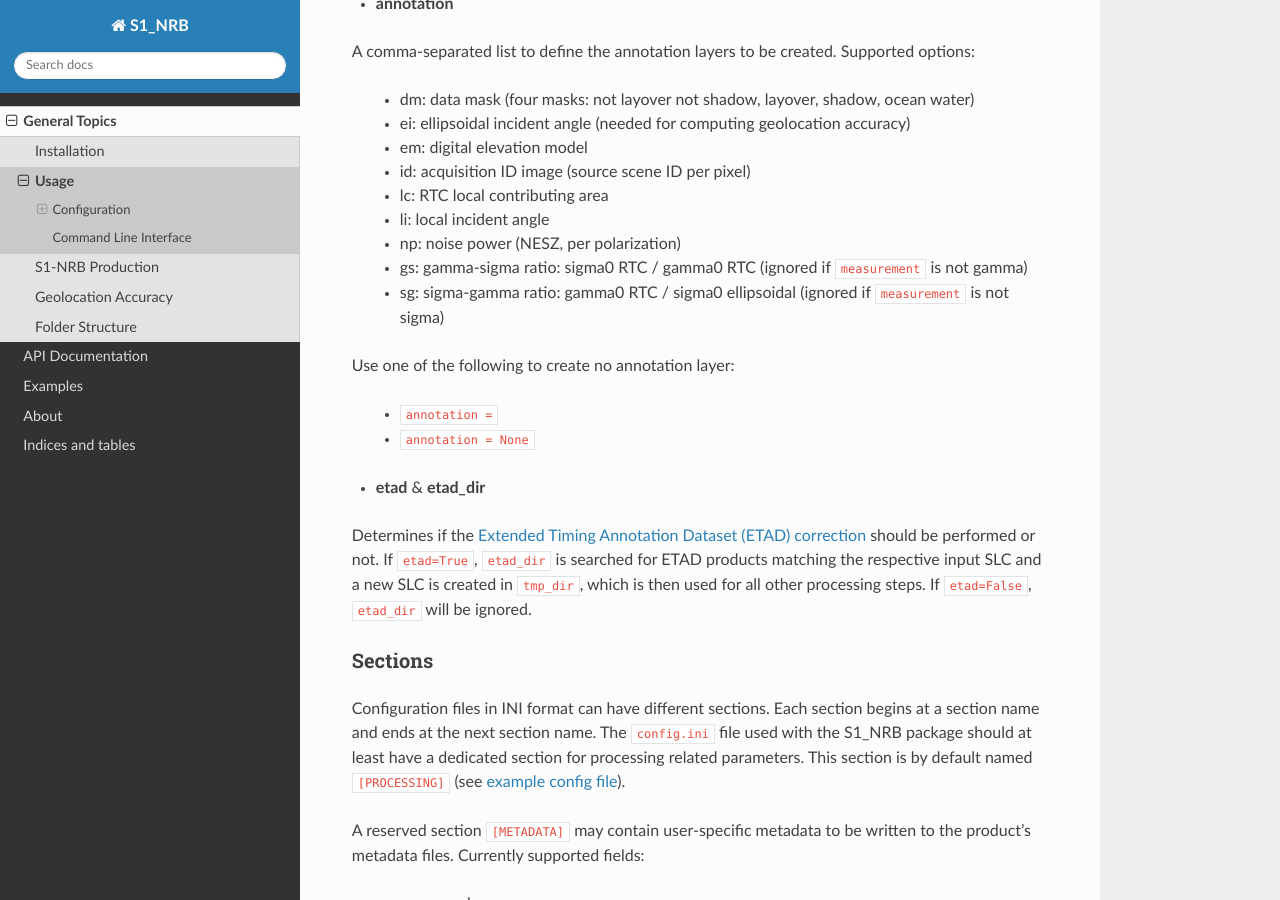
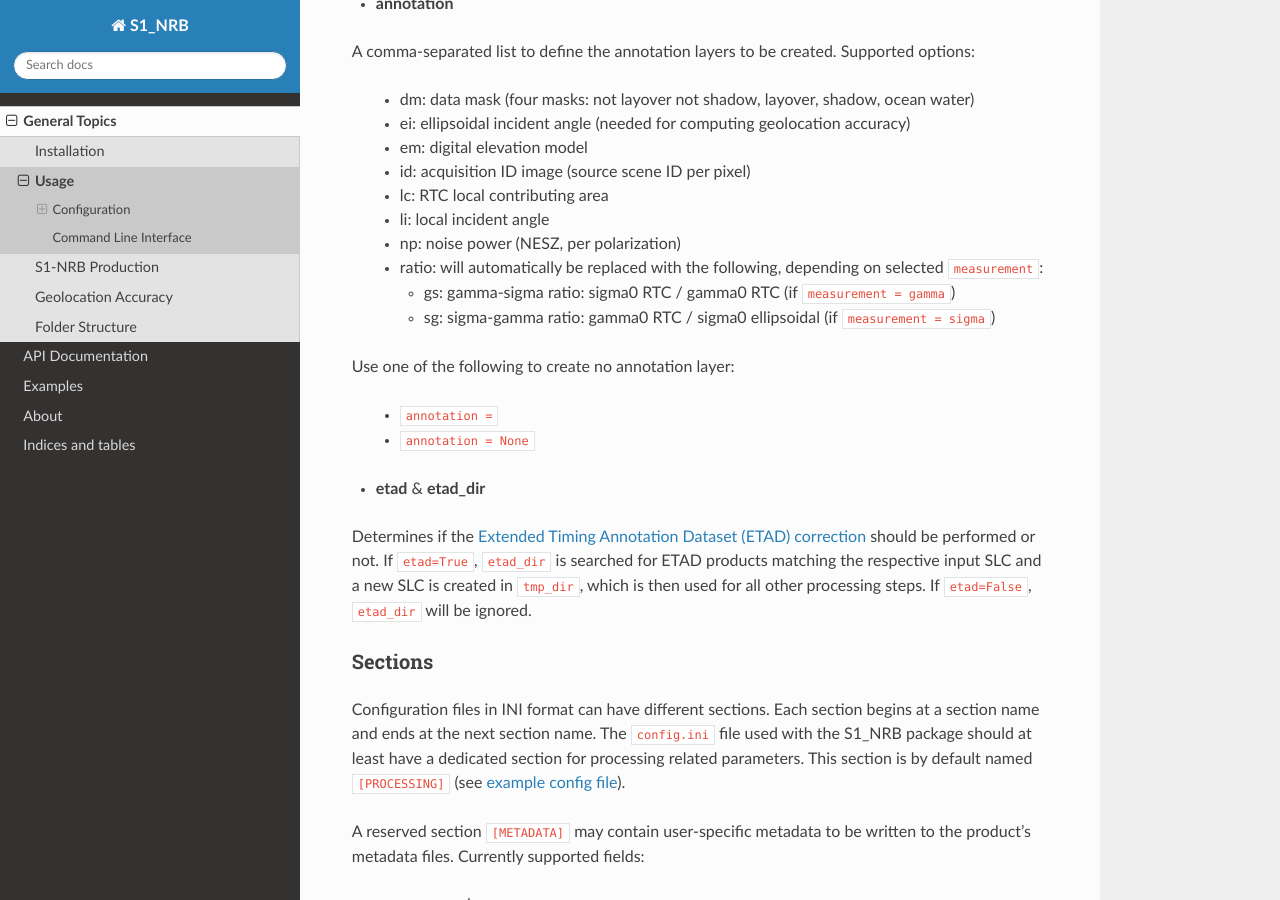
Before and after one commit to SAR-ARD/s1ard, a Sphinx documentation site: the page built from docs/general/usage.rst, in a window 1280 px wide and 900 px high, scrolled down 3298 px. Built offline with Sphinx 7.4.7 and the Read the Docs theme 2.0.0, drawn with Linux system fonts in a browser that asks for light colours.

Commit message:
[docs] update annotation in usage/configuration

```diff
--- a/docs/general/usage.rst
+++ b/docs/general/usage.rst
@@ -130,8 +130,10 @@ A comma-separated list to define the annotation layers to be created. Supported
  + lc: RTC local contributing area
  + li: local incident angle
  + np: noise power (NESZ, per polarization)
- + gs: gamma-sigma ratio: sigma0 RTC / gamma0 RTC (ignored if ``measurement`` is not gamma)
- + sg: sigma-gamma ratio: gamma0 RTC / sigma0 ellipsoidal (ignored if ``measurement`` is not sigma)
+ + ratio: will automatically be replaced with the following, depending on selected ``measurement``:
+
+   + gs: gamma-sigma ratio: sigma0 RTC / gamma0 RTC (if ``measurement = gamma``)
+   + sg: sigma-gamma ratio: gamma0 RTC / sigma0 ellipsoidal (if ``measurement = sigma``)
 
 Use one of the following to create no annotation layer:
 
```
